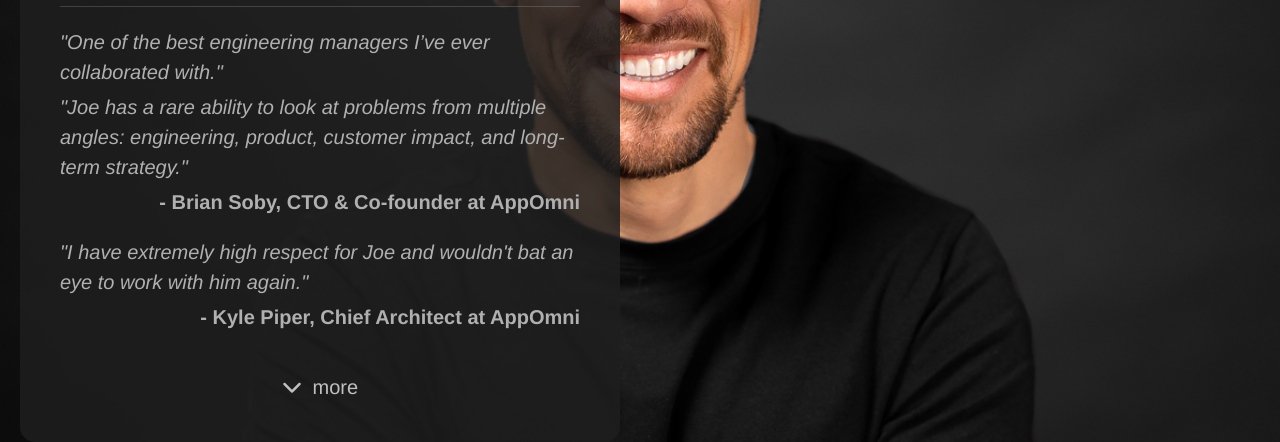
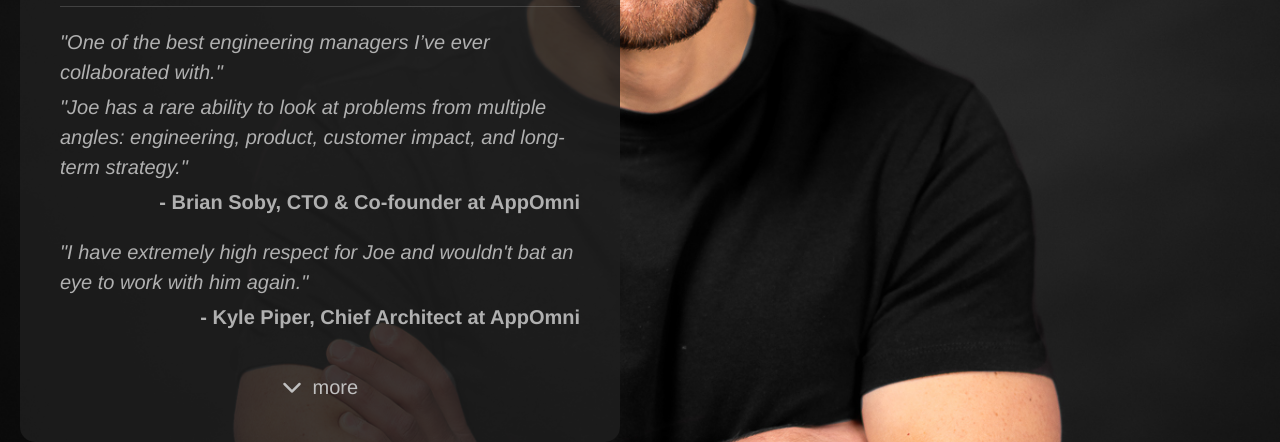
Before and after one commit to jlschrag/jlschrag.github.io, a plain HTML site: page index.html in a window 1280 px wide. Shown: the part 467-909 px from the top of the page. Drawn offline with nearby package versions, Linux system fonts and the light colour scheme.

Commit message:
Cropped top of background image

```diff
--- a/stylesheets/base.css
+++ b/stylesheets/base.css
@@ -1,5 +1,5 @@
 body {
-    background: url("../images/headshot.jpg") no-repeat center top;
+    background: url("../images/headshot.jpg") no-repeat center -1.35in;
     -webkit-background-size: cover;
     -moz-background-size: cover;
     -o-background-size: cover;
```
